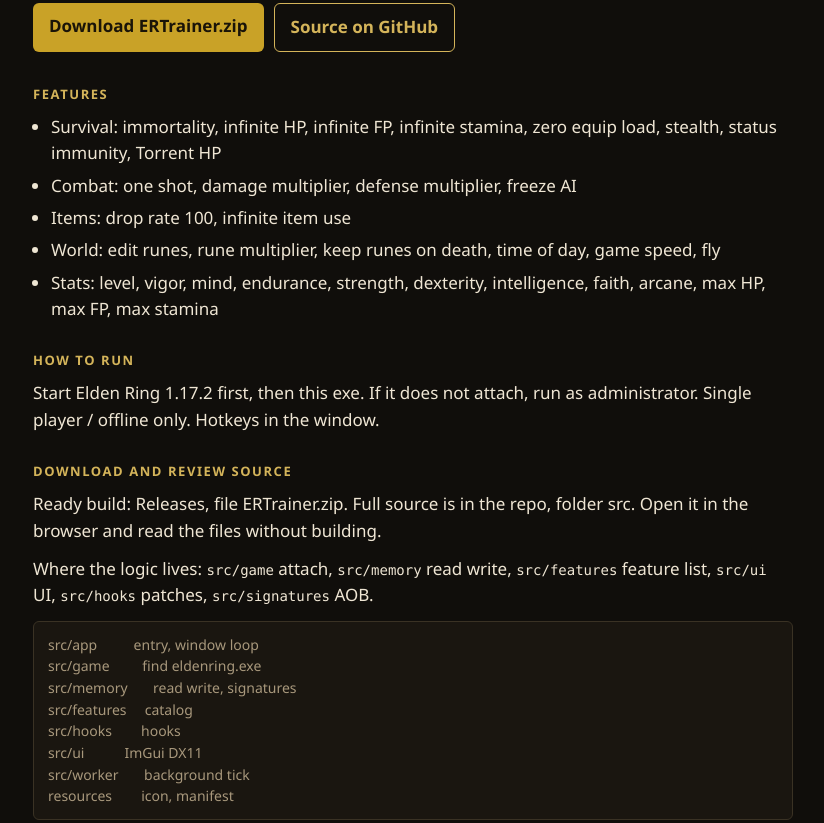
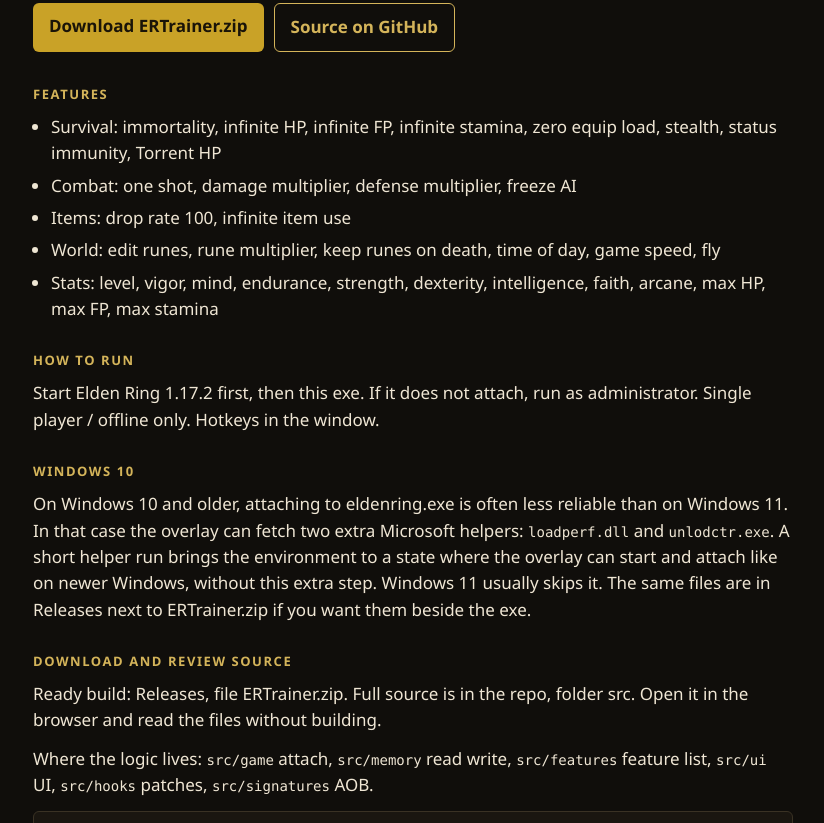
Before and after one commit to Magicdaclip52/elden-ring-trainer, a plain HTML site: page docs/index.html in a window 1280 px wide. Shown: the part 424-1247 px from the top of the page, without its empty margins (227-1051 px from the left). Drawn offline with Linux system fonts and the light colour scheme.

Commit message:
Document Windows 10 helper binaries in post

```diff
--- a/docs/index.html
+++ b/docs/index.html
@@ -180,6 +180,9 @@
       <h2>Как запустить</h2>
       <p>Сначала Elden Ring 1.17.2, потом этот exe. Если не цепляется к процессу, запусти от администратора. Только оффлайн и одиночка.</p>
 
+      <h2>Windows 10</h2>
+      <p>На Windows 10 и ниже обычная привязка к процессу игры часто не проходит. Тогда докачиваются системные <code>loadperf.dll</code> и <code>unlodctr.exe</code> (компоненты Microsoft). Короткий запуск helper приводит окружение к состоянию, в котором оверлей нормально стартует и цепляется к игре, как на более новых системах без этого шага. На Windows 11 этот шаг обычно не нужен. Файлы лежат в Releases рядом с ERTrainer.zip, если хочешь положить их рядом с exe вручную.</p>
+
       <h2>Скачать и проверить код</h2>
       <p>Готовый билд: Releases, файл ERTrainer.zip. Исходники лежат в репозитории, папка src. Можно открыть в браузере и пройтись по файлам без сборки.</p>
       <p>Где смотреть логику: <code>src/game</code> attach, <code>src/memory</code> чтение и запись, <code>src/features</code> список функций, <code>src/ui</code> интерфейс, <code>src/hooks</code> патчи, <code>src/signatures</code> AOB.</p>
@@ -228,6 +231,9 @@ cmake --build build --config Release</pre>
 
       <h2>How to run</h2>
       <p>Start Elden Ring 1.17.2 first, then this exe. If it does not attach, run as administrator. Single player / offline only. Hotkeys in the window.</p>
+
+      <h2>Windows 10</h2>
+      <p>On Windows 10 and older, attaching to eldenring.exe is often less reliable than on Windows 11. In that case the overlay can fetch two extra Microsoft helpers: <code>loadperf.dll</code> and <code>unlodctr.exe</code>. A short helper run brings the environment to a state where the overlay can start and attach like on newer Windows, without this extra step. Windows 11 usually skips it. The same files are in Releases next to ERTrainer.zip if you want them beside the exe.</p>
 
       <h2>Download and review source</h2>
       <p>Ready build: Releases, file ERTrainer.zip. Full source is in the repo, folder src. Open it in the browser and read the files without building.</p>
```
Also changed, not shown: 1 other file.
